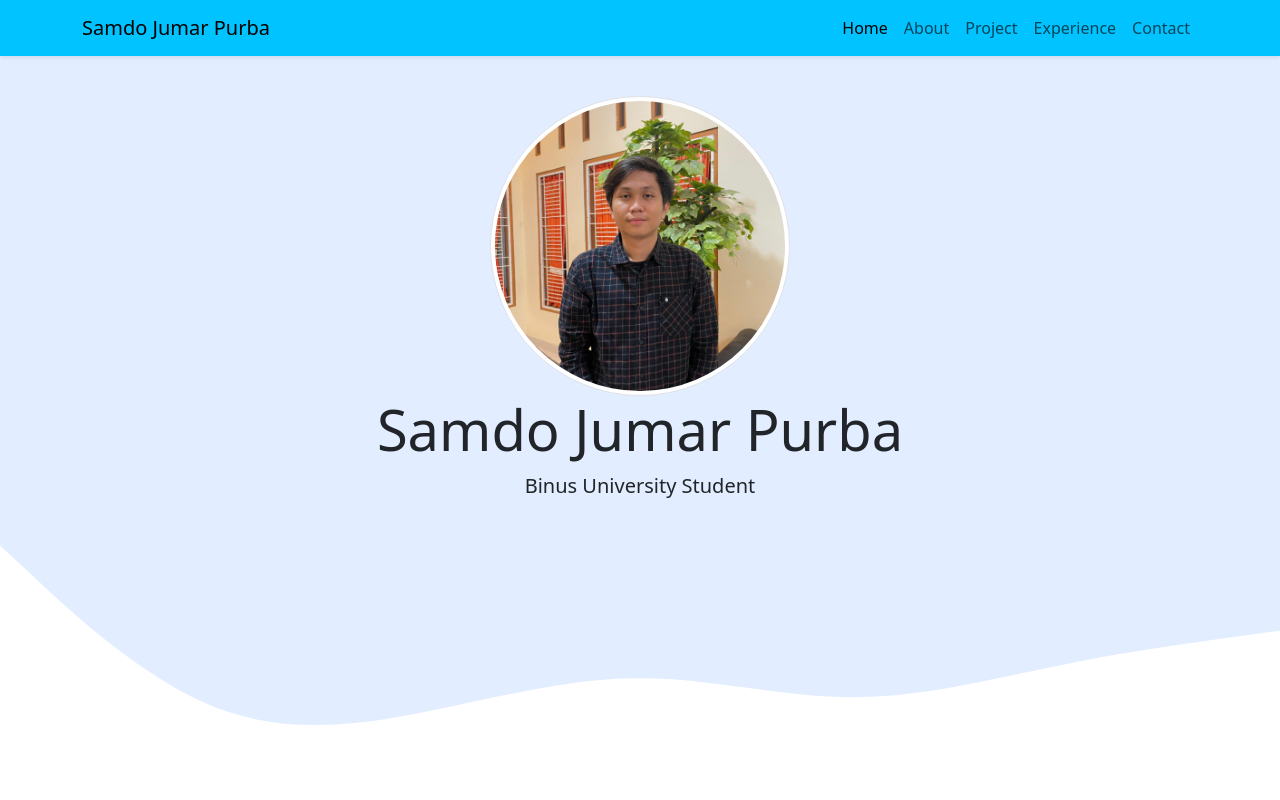
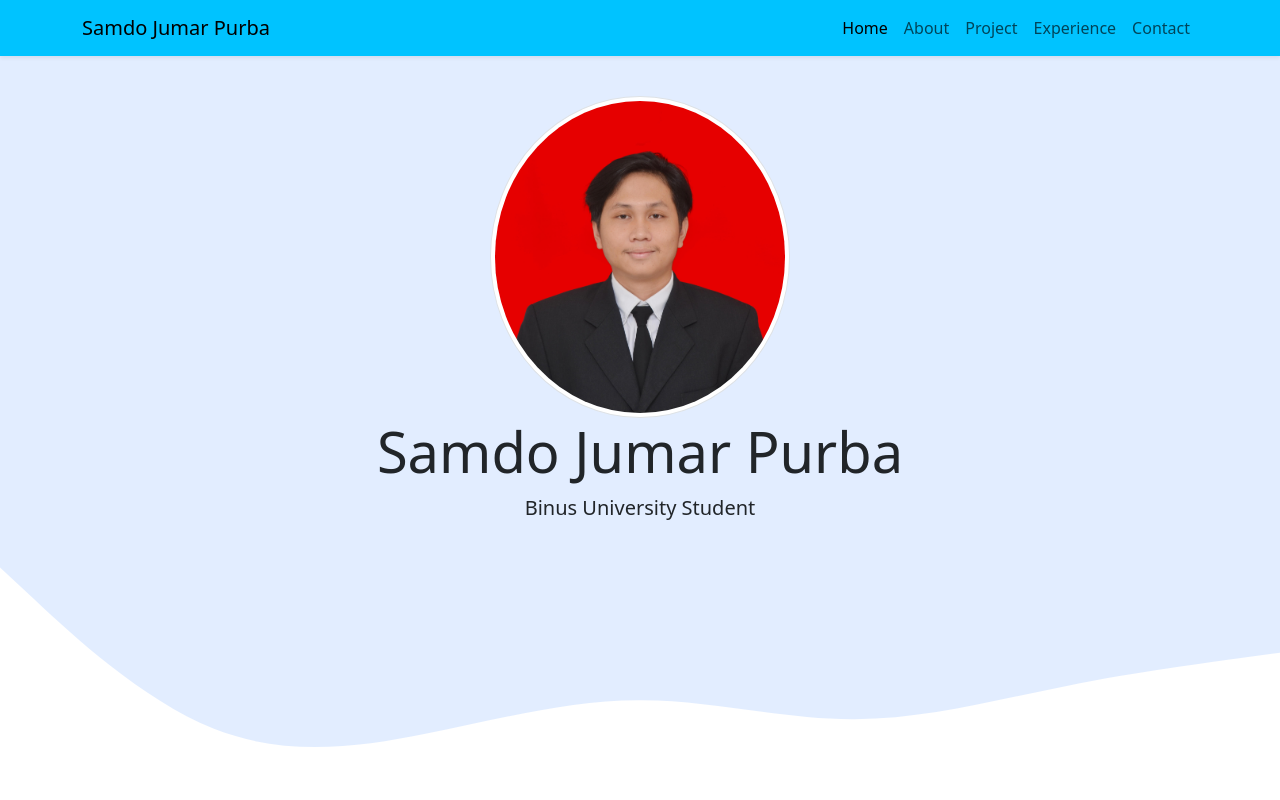
Before and after one commit to SamdoJumar/samdojumar.github.io, a plain HTML site: page index.html in a window 1280 px wide. Shown: the top 800 px of the page. Drawn offline with nearby package versions, Linux system fonts and the light colour scheme.

Commit message:
Update foto profil di portofolio

```diff
--- a/index.html
+++ b/index.html
@@ -49,7 +49,7 @@
 
       <!-- JUMBOTRON -->
       <section class="jumbotron text-center">
-        <img src="img/samdojumarp.jpeg" alt="Samdo Jumar Purba" width="300"
+        <img src="img/foto samdo.jpg" alt="Samdo Jumar Purba" width="300"
         class="rounded-circle img-thumbnail" >
         <h1 class="display-4">Samdo Jumar Purba</h1>
         <p class="lead">Binus University Student</p>
```
Also changed, not shown: img/foto samdo.jpg (added).
